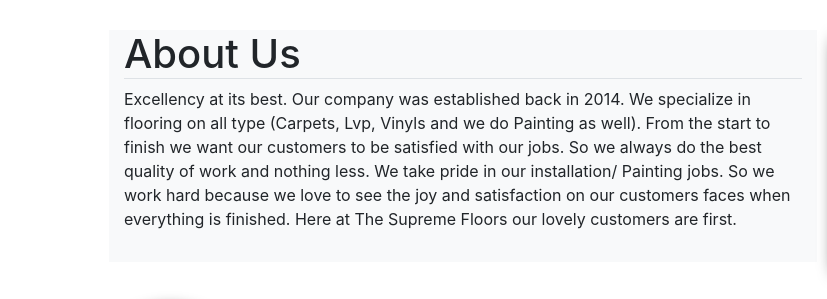
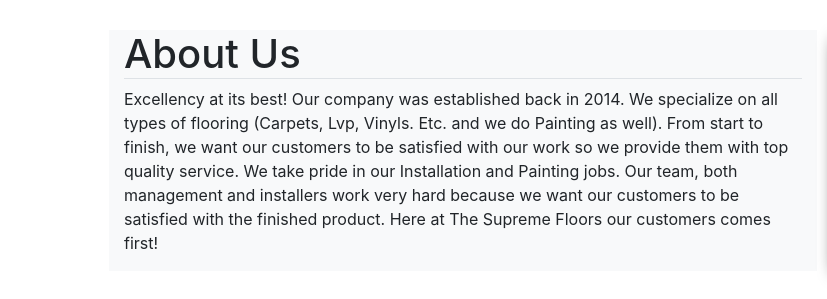
Before and after one commit to nathankc94/TheSupremeFloors, a plain HTML site: page index.html in a window 1280 px wide. Shown: the part 370-669 px from the top of the page, 0-827 px from the left. Drawn offline with nearby package versions, Linux system fonts and the light colour scheme.

Commit message:
change about content

```diff
--- a/assets/style.css
+++ b/assets/style.css
@@ -74,19 +74,15 @@
     font-size: 30px;
   }
   .fab {
-     color: black;
+     color: #D8BB5D;
       font-size: 70px;
       margin-left: 10px;
 
   }
-  /* .icons {
-      margin-left: 15px;
-  } */
+
   /* contafct */
 
-  #Contact h1 {
 
-  }
 
   #Contact h5 {
 
--- a/index.html
+++ b/index.html
@@ -198,7 +198,6 @@
                     class="form-control"
                     name="Message"
                     placeholder="Message"
-
                   ></textarea>
                 </div>
                 <div class="col-lg-12 border-top p-2 text-right">
@@ -214,7 +213,6 @@
               </div>
             </form>
           </div>
-
         </div>
       </div>
     </div>
@@ -225,14 +223,14 @@
         <div class="col-12 col-md-8 col-xs-12 col-sm-12 bg-light mb-3">
           <h1 class="border-bottom">About Us</h1>
           <p>
-            Excellency at its best. Our company was established back in 2014. We
-            specialize in flooring on all type (Carpets, Lvp, Vinyls and we do
-            Painting as well). From the start to finish we want our customers to
-            be satisfied with our jobs. So we always do the best quality of
-            work and nothing less. We take pride in our installation/ Painting
-            jobs. So we work hard because we love to see the joy and
-            satisfaction on our customers faces when everything is finished.
-            Here at The Supreme Floors our lovely customers are first.
+            Excellency at its best! Our company was established back in 2014. We
+            specialize on all types of flooring (Carpets, Lvp, Vinyls. Etc. and
+            we do Painting as well). From start to finish, we want our customers
+            to be satisfied with our work so we provide them with top quality
+            service. We take pride in our Installation and Painting jobs. Our
+            team, both management and installers work very hard because we want
+            our customers to be satisfied with the finished product. Here at The
+            Supreme Floors our customers comes first!
           </p>
         </div>
         <div class="col-6 col-md-4 col-xs-12 col-sm-12 mx-auto mb-3 ">
@@ -254,7 +252,7 @@
           />
         </div>
         <!-- <div class="w-100 d-none d-sm-block"></div> -->
-        <div class="col-lg-10 text-center mb-3">
+        <div class="col-lg-10 text-center mb-3 bg-light">
           <p class=" p-4  ">
             "At The Supreme Floors, we want our customers to be more than
             satisfied with our installation jobs and painting as well. We do
@@ -371,7 +369,7 @@
     <footer class="footer mt-auto" id="main-footer">
       <div class="container">
         Copyright &copy; 2019,
-        <a target="_blank" href="https://sriprom.net">Built by A Sriprom</a>
+        <a target="_blank" href="https://sriprom.net">Built by Net Sriprom</a>
       </div>
     </footer>
 
```
Lines whose indentation alone changed are shown as unchanged.
